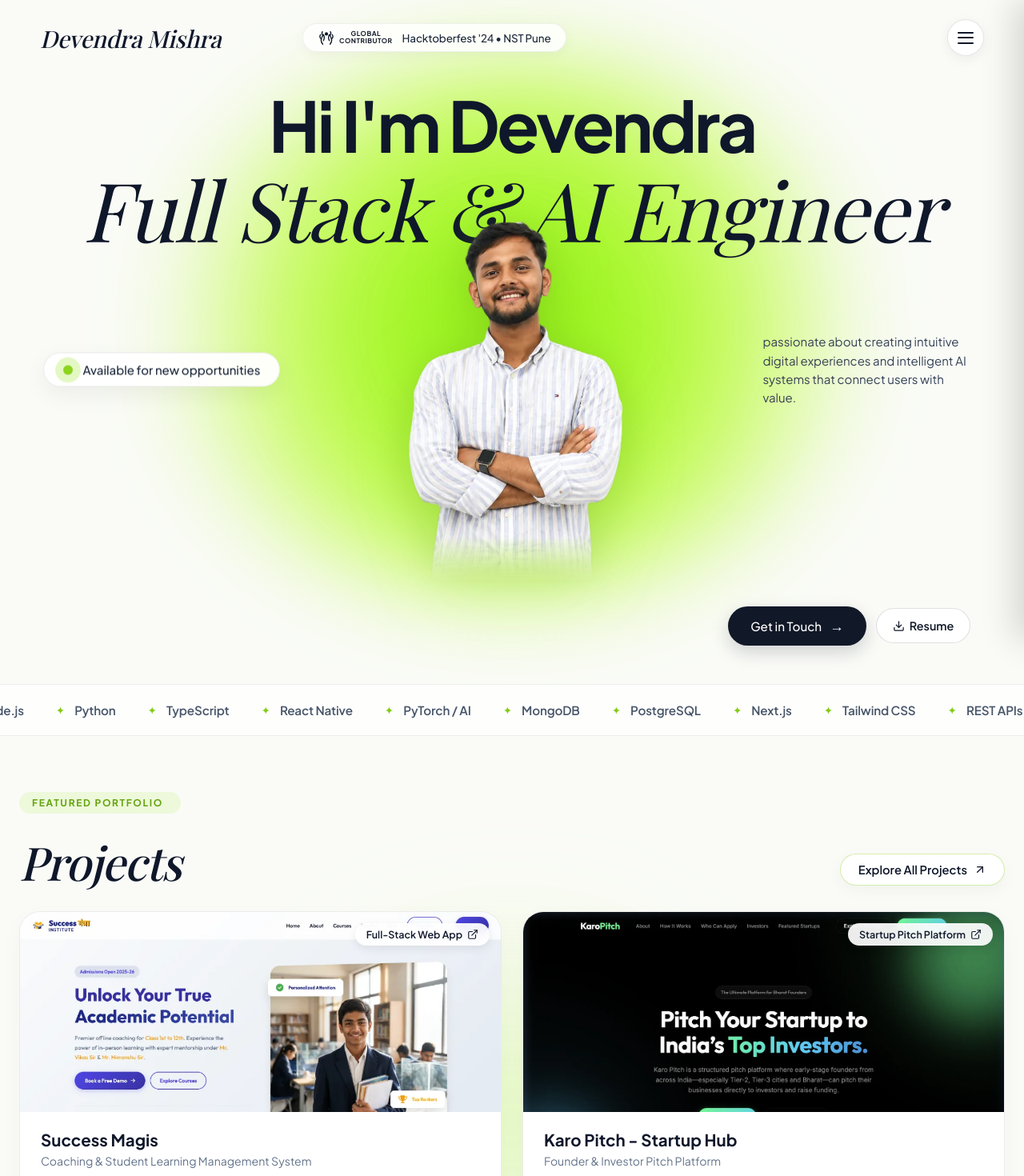
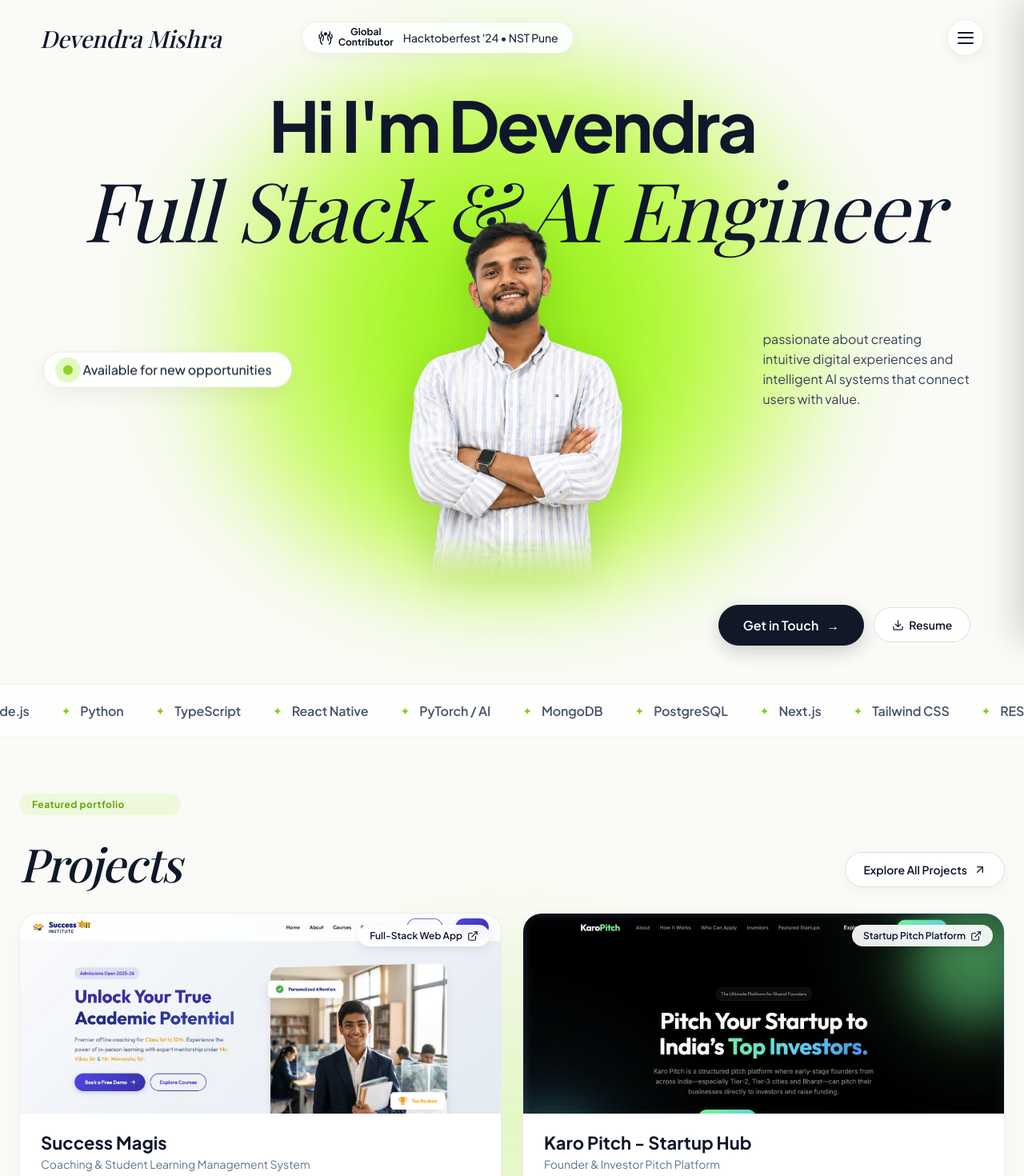
Before and after one commit to Mishra-coder/My-Portfolio, a React (Vite) app: page / in a window 1280 px wide. Shown: the top 1470 px of the page at 80% size. Built offline with nearby package versions, Linux system fonts and the light colour scheme; a web font is replaced by a local one.

Commit message:
style: shared type scale, radius tokens and unified button styles; sentence-case badges

```diff
--- a/src/components/HeroSection.jsx
+++ b/src/components/HeroSection.jsx
@@ -109,7 +109,7 @@ const HeroSection = ({ onOpenSection }) => {
                     {/* Section Header Bar: "Projects" */}
                     <div className="ref-projects-header-bar">
                         <div className="ref-projects-title-box">
-                            <span className="ref-section-mini-badge">FEATURED PORTFOLIO</span>
+                            <span className="ref-section-mini-badge">Featured portfolio</span>
                             <h2 className="ref-projects-bar-title">Projects</h2>
                         </div>
                         <button
@@ -164,7 +164,7 @@ const HeroSection = ({ onOpenSection }) => {
             {/* 4. FOCUS / PHILOSOPHY STATEMENT */}
             <section className="ref-focus-section">
                 <div className="ref-focus-inner">
-                    <span className="ref-section-mini-badge">FOCUS</span>
+                    <span className="ref-section-mini-badge">Focus</span>
                     <h2 className="ref-focus-statement">
                         my focus is on blending <em>clear strategy</em>, <strong>scalable architecture</strong>, and <strong>intelligent AI</strong> to craft experiences that solve real problems.
                     </h2>
@@ -184,7 +184,7 @@ const HeroSection = ({ onOpenSection }) => {
             {/* 5. PROCESS SECTION ("Here's how it works") */}
             <section className="ref-process-section">
                 <div className="ref-process-inner">
-                    <span className="ref-section-mini-badge">MY METHODOLOGY</span>
+                    <span className="ref-section-mini-badge">My methodology</span>
                     <h2 className="ref-process-heading">Here's how it works</h2>
 
                     <div className="ref-process-cards">
--- a/src/components/Navbar.jsx
+++ b/src/components/Navbar.jsx
@@ -71,9 +71,9 @@ const Navbar = ({ onOpenSection }) => {
 
                     {/* Center: Laurel Wreath Award Badge with REAL credentials */}
                     <div className="ref-award-badge" title="Hacktoberfest 2024 Global Contributor & NST Pune Scholar">
-                        <div className="ref-laurel-icon-wrapper">
+                        <div className="ref-laurel-icon-wrapper" aria-hidden="true">
                             <LaurelWreath size={22} className="ref-laurel-svg" />
-                            <span className="ref-laurel-center-text">GLOBAL<br />CONTRIBUTOR</span>
+                            <span className="ref-laurel-center-text">Global<br />Contributor</span>
                         </div>
                         <span className="ref-award-title">Hacktoberfest '24 • NST Pune</span>
                     </div>
--- a/src/theme.css
+++ b/src/theme.css
@@ -202,6 +202,18 @@ article.active > *:nth-child(8) {
 ::-webkit-scrollbar-thumb:hover {
   background: linear-gradient(hsl(256, 80%, 68%), hsl(187, 70%, 58%));
   background-clip: padding-box;
+}
+
+/* Shared type scale & radii (editorial layer) */
+:root {
+  --t-xs: 0.75rem;   /* 12px  eyebrow badges, tags */
+  --t-sm: 0.875rem;  /* 14px  captions, meta, secondary buttons */
+  --t-md: 1rem;      /* 16px  body, primary buttons, pills */
+  --t-lg: 1.125rem;  /* 18px  lead paragraphs */
+  --t-xl: 1.375rem;  /* 22px  card titles */
+  --r-sm: 8px;
+  --r-card: 24px;
+  --r-pill: 9999px;
 }
 
 @media (prefers-reduced-motion: reduce) {
@@ -1898,18 +1910,18 @@ body::after {
 }
 
 .ref-laurel-center-text {
-  font-size: 0.52rem;
+  font-size: var(--t-xs);
   line-height: 1.05;
   font-weight: 700;
-  text-transform: uppercase;
-  letter-spacing: 0.06em;
+  text-transform: none;
+  letter-spacing: 0;
   text-align: center;
   color: #111827;
 }
 
 .ref-award-title {
   font-family: 'Plus Jakarta Sans', sans-serif;
-  font-size: 0.84rem;
+  font-size: var(--t-sm);
   font-weight: 500;
   color: #1e293b;
   letter-spacing: -0.01em;
@@ -1953,9 +1965,10 @@ body::after {
 .ref-menu-circle-btn {
   width: 46px;
   height: 46px;
-  border-radius: 50%;
+  border-radius: var(--r-pill);
   background: #ffffff;
-  border: 1px solid rgba(0, 0, 0, 0.1);
+  color: #334155;
+  border: 1px solid rgba(0, 0, 0, 0.08);
   box-shadow: 0 4px 16px rgba(0, 0, 0, 0.06);
   display: flex;
   flex-direction: column;
@@ -1977,7 +1990,7 @@ body::after {
   width: 20px;
   height: 2px;
   background-color: #0f172a;
-  border-radius: 2px;
+  border-radius: 1px;
   transition: all 0.25s ease;
 }
 
@@ -2327,14 +2340,14 @@ body::after {
   display: inline-flex;
   width: 12px;
   height: 12px;
-  border-radius: 50%;
+  border-radius: var(--r-pill);
   background-color: #84cc16;
 }
 
 .ref-dot-ping {
   position: absolute;
   inset: -3px;
-  border-radius: 50%;
+  border-radius: var(--r-pill);
   background-color: #a3e635;
   opacity: 0.8;
   animation: ref-ping 2s cubic-bezier(0, 0, 0.2, 1) infinite;
@@ -2349,7 +2362,7 @@ body::after {
 
 .ref-status-label {
   font-family: 'Plus Jakarta Sans', sans-serif;
-  font-size: 0.94rem;
+  font-size: var(--t-md);
   font-weight: 500;
   color: #1e293b;
   white-space: nowrap;
@@ -2367,7 +2380,7 @@ body::after {
 
 .ref-floating-bio p {
   font-family: 'Plus Jakarta Sans', sans-serif;
-  font-size: 0.94rem;
+  font-size: var(--t-md);
   line-height: 1.55;
   color: #334155;
   font-weight: 400;
@@ -2388,16 +2401,17 @@ body::after {
   display: inline-flex;
   align-items: center;
   gap: 10px;
-  padding: 13px 28px;
+  padding: 14px 30px;
   background: #111827;
   color: #ffffff;
-  border-radius: 9999px;
+  border-radius: var(--r-pill);
   text-decoration: none;
   font-family: 'Plus Jakarta Sans', sans-serif;
-  font-size: 0.95rem;
-  font-weight: 500;
+  font-size: var(--t-md);
+  font-weight: 600;
   box-shadow: 0 8px 22px rgba(17, 24, 39, 0.18);
   transition: all 0.25s ease;
+  border: 1px solid #111827;
 }
 
 .ref-pill-cta-btn:hover {
@@ -2407,7 +2421,7 @@ body::after {
 }
 
 .ref-cta-arrow {
-  font-size: 1.1rem;
+  font-size: inherit;
   transition: transform 0.25s ease;
 }
 
@@ -2419,15 +2433,15 @@ body::after {
   display: inline-flex;
   align-items: center;
   gap: 6px;
-  padding: 12px 20px;
-  background: rgba(255, 255, 255, 0.9);
+  padding: 12px 22px;
+  background: rgba(255, 255, 255, 0.94);
   backdrop-filter: blur(12px);
-  color: #111827;
+  color: #0f172a;
   border: 1px solid rgba(0, 0, 0, 0.12);
-  border-radius: 9999px;
+  border-radius: var(--r-pill);
   text-decoration: none;
   font-family: 'Plus Jakarta Sans', sans-serif;
-  font-size: 0.9rem;
+  font-size: var(--t-sm);
   font-weight: 600;
   cursor: pointer;
   transition: all 0.25s ease;
@@ -2466,12 +2480,12 @@ body::after {
 
 .ref-ticker-dot {
   color: #84cc16;
-  font-size: 0.85rem;
+  font-size: var(--t-sm);
 }
 
 .ref-ticker-text {
   font-family: 'Plus Jakarta Sans', sans-serif;
-  font-size: 0.95rem;
+  font-size: var(--t-md);
   font-weight: 600;
   color: #475569;
   letter-spacing: -0.01em;
@@ -2529,14 +2543,14 @@ body::after {
   display: inline-flex;
   align-items: center;
   gap: 8px;
-  padding: 10px 22px;
+  padding: 12px 22px;
   background: rgba(255, 255, 255, 0.94);
   backdrop-filter: blur(16px);
   -webkit-backdrop-filter: blur(16px);
-  border: 1px solid rgba(132, 204, 22, 0.35);
-  border-radius: 9999px;
+  border: 1px solid rgba(0, 0, 0, 0.12);
+  border-radius: var(--r-pill);
   font-family: inherit;
-  font-size: 0.92rem;
+  font-size: var(--t-sm);
   font-weight: 600;
   color: #0f172a;
   cursor: pointer;
@@ -2563,7 +2577,7 @@ body::after {
 .ref-bento-card {
   background: #ffffff;
   border: 1px solid rgba(0, 0, 0, 0.08);
-  border-radius: 26px;
+  border-radius: var(--r-card);
   overflow: hidden;
   text-decoration: none;
   box-shadow: 0 10px 30px rgba(0, 0, 0, 0.03);
@@ -2611,7 +2625,7 @@ body::after {
   background: rgba(255, 255, 255, 0.92);
   backdrop-filter: blur(8px);
   border-radius: 9999px;
-  font-size: 0.78rem;
+  font-size: var(--t-xs);
   font-weight: 600;
   color: #0f172a;
   box-shadow: 0 4px 12px rgba(0, 0, 0, 0.08);
@@ -2623,14 +2637,14 @@ body::after {
 
 .ref-bento-title {
   font-family: 'Plus Jakarta Sans', sans-serif;
-  font-size: 1.28rem;
+  font-size: var(--t-xl);
   font-weight: 700;
   color: #0f172a;
   margin: 0 0 4px;
 }
 
 .ref-bento-subtitle {
-  font-size: 0.88rem;
+  font-size: var(--t-sm);
   color: #64748b;
   margin: 0 0 14px;
 }
@@ -2645,8 +2659,8 @@ body::after {
   padding: 4px 10px;
   background: #f8fafc;
   border: 1px solid #e2e8f0;
-  border-radius: 8px;
-  font-size: 0.74rem;
+  border-radius: var(--r-sm);
+  font-size: var(--t-xs);
   color: #475569;
   font-weight: 500;
 }
@@ -2661,10 +2675,10 @@ body::after {
 .ref-section-mini-badge {
   display: inline-block;
   font-family: 'Plus Jakarta Sans', sans-serif;
-  font-size: 0.75rem;
+  font-size: var(--t-xs);
   font-weight: 700;
-  text-transform: uppercase;
-  letter-spacing: 0.14em;
+  text-transform: none;
+  letter-spacing: 0.04em;
   color: #65a30d;
   background: rgba(163, 230, 53, 0.15);
   padding: 6px 16px;
@@ -2708,7 +2722,7 @@ body::after {
   background: #ffffff;
   border: 1px solid rgba(0, 0, 0, 0.08);
   border-radius: 9999px;
-  font-size: 0.9rem;
+  font-size: var(--t-sm);
   font-weight: 600;
   color: #334155;
   box-shadow: 0 4px 15px rgba(0, 0, 0, 0.04);
@@ -2751,7 +2765,7 @@ body::after {
   max-width: 340px;
   background: #ffffff;
   border: 1px solid rgba(0, 0, 0, 0.08);
-  border-radius: 24px;
+  border-radius: var(--r-card);
   padding: 38px 28px;
   text-align: left;
   box-shadow: 0 12px 35px rgba(0, 0, 0, 0.04);
@@ -2789,14 +2803,14 @@ body::after {
 
 .process-step-title {
   font-family: 'Plus Jakarta Sans', sans-serif;
-  font-size: 1.35rem;
+  font-size: var(--t-xl);
   font-weight: 700;
   color: #0f172a;
   margin: 0 0 10px;
 }
 
 .process-step-desc {
-  font-size: 0.9rem;
+  font-size: var(--t-sm);
   line-height: 1.55;
   color: #64748b;
   margin: 0;
@@ -2820,7 +2834,7 @@ body::after {
   max-width: 1240px;
   margin: 0 auto 60px;
   background: radial-gradient(ellipse at 50% 50%, #8fed18 0%, #a4f727 30%, #c4fa56 55%, rgba(196, 250, 86, 0.3) 80%);
-  border-radius: 36px;
+  border-radius: var(--r-card);
   padding: 70px 40px;
   text-align: center;
   overflow: hidden;
@@ -2846,7 +2860,7 @@ body::after {
 
 .ref-banner-sub {
   font-family: 'Plus Jakarta Sans', sans-serif;
-  font-size: 1.05rem;
+  font-size: var(--t-md);
   line-height: 1.6;
   color: #1e293b;
   margin: 0 0 32px;
@@ -2856,16 +2870,17 @@ body::after {
   display: inline-flex;
   align-items: center;
   gap: 10px;
-  padding: 15px 34px;
+  padding: 14px 30px;
   background: #111827;
   color: #ffffff;
-  border-radius: 9999px;
+  border-radius: var(--r-pill);
   text-decoration: none;
   font-family: 'Plus Jakarta Sans', sans-serif;
-  font-size: 1rem;
+  font-size: var(--t-md);
   font-weight: 600;
   box-shadow: 0 10px 25px rgba(0, 0, 0, 0.25);
   transition: all 0.25s ease;
+  border: 1px solid #111827;
 }
 
 .ref-banner-cta-btn:hover {
@@ -2892,7 +2907,7 @@ body::after {
   justify-content: center;
   width: 40px;
   height: 40px;
-  border-radius: 50%;
+  border-radius: var(--r-pill);
   background: #ffffff;
   border: 1px solid rgba(0, 0, 0, 0.08);
   color: #334155;
@@ -2955,7 +2970,7 @@ body::after {
 }
 
 .ref-footer-copy {
-  font-size: 0.84rem;
+  font-size: var(--t-sm);
   color: #64748b;
   margin: 0;
 }
@@ -2967,11 +2982,13 @@ body::after {
   background: transparent;
   border: none;
   font-family: 'Plus Jakarta Sans', sans-serif;
-  font-size: 0.84rem;
+  font-size: var(--t-sm);
   font-weight: 600;
-  color: #0f172a;
+  color: #334155;
   cursor: pointer;
   transition: color 0.2s ease;
+  padding: 6px 12px;
+  border-radius: var(--r-pill);
 }
 
 .ref-footer-top-btn:hover {
@@ -3084,15 +3101,15 @@ body::after {
 }
 
 .ref-quick-btn {
-  background: none;
+  background: transparent;
   border: none;
   font-family: inherit;
-  font-size: 0.92rem;
-  font-weight: 500;
+  font-size: var(--t-sm);
+  font-weight: 600;
   color: #334155;
   cursor: pointer;
   padding: 6px 12px;
-  border-radius: 9999px;
+  border-radius: var(--r-pill);
   transition: all 0.2s ease;
 }
 
@@ -3660,7 +3677,7 @@ img, svg, video, canvas { max-width: 100%; }
   .ref-floating-bio { max-width: 34ch; }
   .ref-floating-bio p { text-align: center; font-size: 0.95rem; }
   .ref-bottom-actions { display: flex; justify-content: center; flex-wrap: wrap; gap: 12px; margin-top: 22px; }
-  .ref-pill-cta-btn, .ref-secondary-cv-btn { padding: 13px 22px; font-size: 0.95rem; }
+  .ref-pill-cta-btn, .ref-secondary-cv-btn { padding: 12px 22px; }
 
   /* Ticker */
   .ref-ticker-item { padding: 0 14px; }
@@ -3676,16 +3693,14 @@ img, svg, video, canvas { max-width: 100%; }
   .ref-bento-card { border-radius: 20px; }
   .ref-bento-preview-wrap { aspect-ratio: 16 / 10; height: auto; }
   .ref-bento-meta { padding: 18px; }
-  .ref-bento-title { font-size: 1.25rem; }
-  .ref-bento-subtitle { font-size: 0.9rem; }
-  .ref-bento-tag { font-size: 0.72rem; padding: 4px 10px; }
-  .ref-bento-badge { font-size: 0.78rem; padding: 8px 12px; }
+      .ref-bento-tag { font-size: var(--t-xs); padding: 4px 10px; }
+  .ref-bento-badge { padding: 8px 12px; }
 
   /* Focus & process */
   .ref-focus-section, .ref-process-section { padding: 48px 16px; }
   .ref-focus-statement { font-size: clamp(1.45rem, 6.4vw, 2rem); }
   .ref-focus-floating-pills { gap: 8px; }
-  .ref-focus-pill { font-size: 0.8rem; padding: 8px 12px; }
+  .ref-focus-pill { padding: 8px 12px; }
   .ref-process-heading { font-size: clamp(1.9rem, 8.5vw, 2.6rem); }
   .ref-process-cards { flex-direction: column; align-items: stretch; }
   .ref-process-card { min-width: 0; max-width: 100%; padding: 26px 20px; transform: none !important; }
@@ -3695,12 +3710,11 @@ img, svg, video, canvas { max-width: 100%; }
   .ref-footer-section { padding-top: 32px; }
   .ref-prefooter-banner { margin: 0 16px 36px; padding: 44px 20px; border-radius: 24px; }
   .ref-banner-title { font-size: clamp(2rem, 9vw, 2.8rem); }
-  .ref-banner-sub { font-size: 0.95rem; }
-  .ref-footer-inner { padding: 0 16px 24px; }
+    .ref-footer-inner { padding: 0 16px 24px; }
   .ref-giant-signature-wrap { padding: 8px 0 20px; }
   .ref-giant-signature-text { font-size: clamp(2.4rem, 11.5vw, 5rem); letter-spacing: -0.04em; }
   .ref-footer-bottom-bar { flex-direction: column; align-items: flex-start; gap: 16px; }
-  .ref-footer-copy { font-size: 0.8rem; line-height: 1.5; }
+  .ref-footer-copy { line-height: 1.5; }
   .ref-footer-bottom-actions { width: 100%; justify-content: space-between; }
 
   /* Drawer */
```
